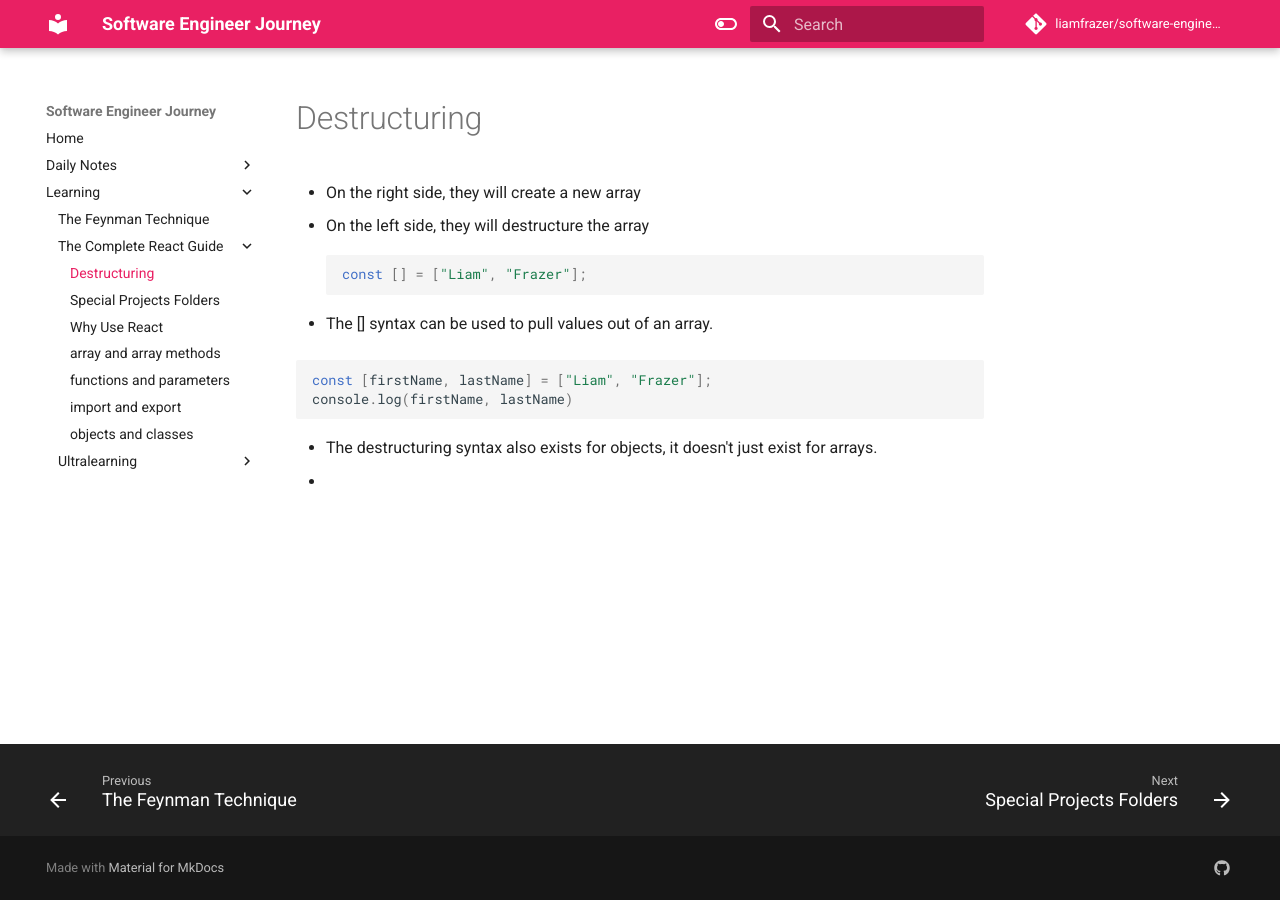
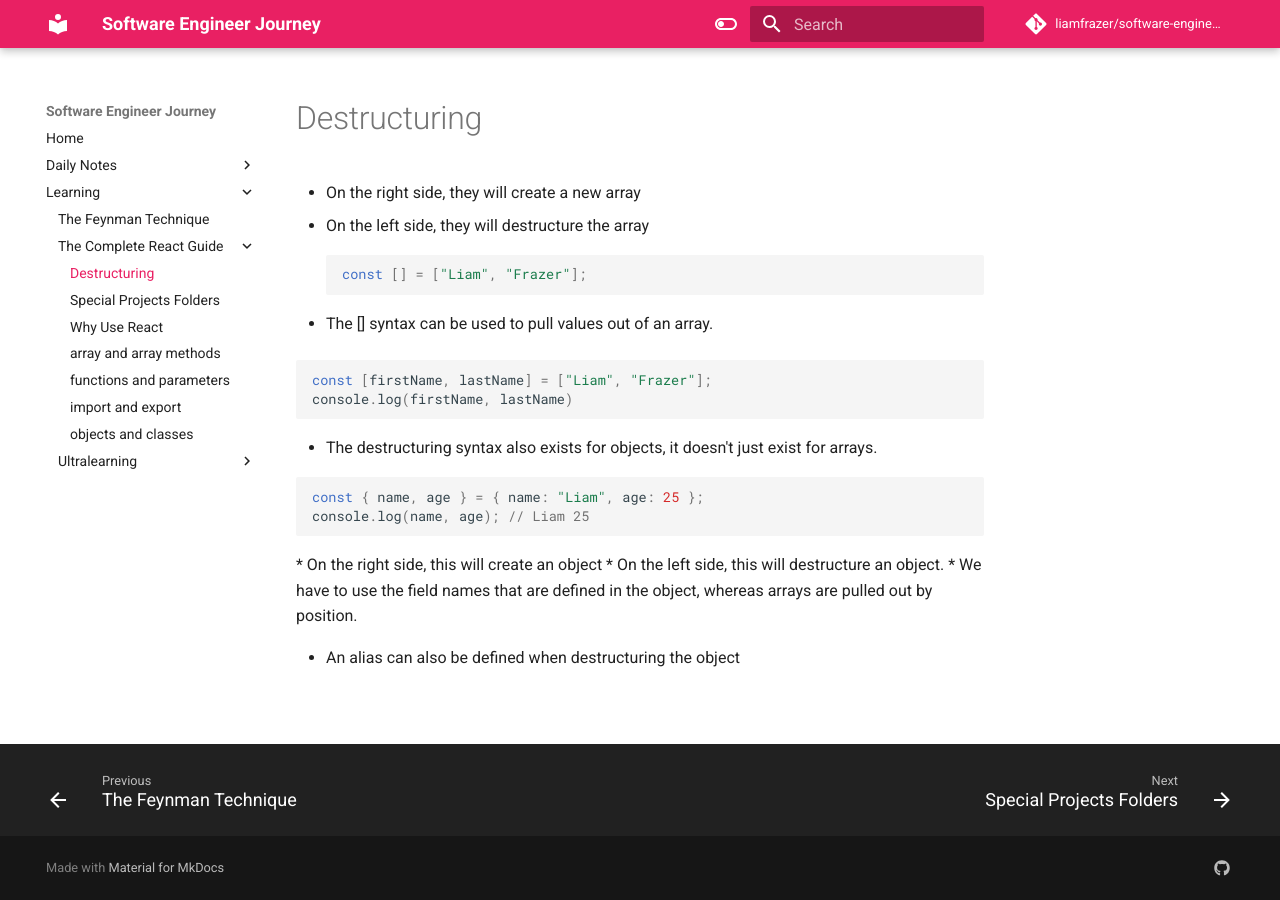
Before and after one commit to liamfrazer/software-engineer-journey, an MkDocs documentation site: the page built from docs/Learning/The Complete React Guide/Destructuring.md, in a window 1280 px wide. Built offline with MkDocs 1.6.1 and Material for MkDocs 9.7.7, drawn with Linux system fonts in a browser that asks for light colours; comment, search, counter and statistics services are not loaded.

Commit message:
vault backup: 2023-12-10 13:03:00

````diff
--- a/docs/Learning/The Complete React Guide/Destructuring.md
+++ b/docs/Learning/The Complete React Guide/Destructuring.md
@@ -2,6 +2,8 @@
 tags:
   - destructure
   - destructuring
+  - arrays
+  - objects
 ---
 # Destructuring
 
@@ -19,4 +21,13 @@ console.log(firstName, lastName)
 ```
 
 * The destructuring syntax also exists for objects, it doesn't just exist for arrays.
-*
+
+```js
+const { name, age } = { name: "Liam", age: 25 };
+console.log(name, age); // Liam 25
+```
+* On the right side, this will create an object
+* On the left side, this will destructure an object.
+* We have to use the field names that are defined in the object, whereas arrays are pulled out by position.
+
+* An alias can also be defined when destructuring the object
````
